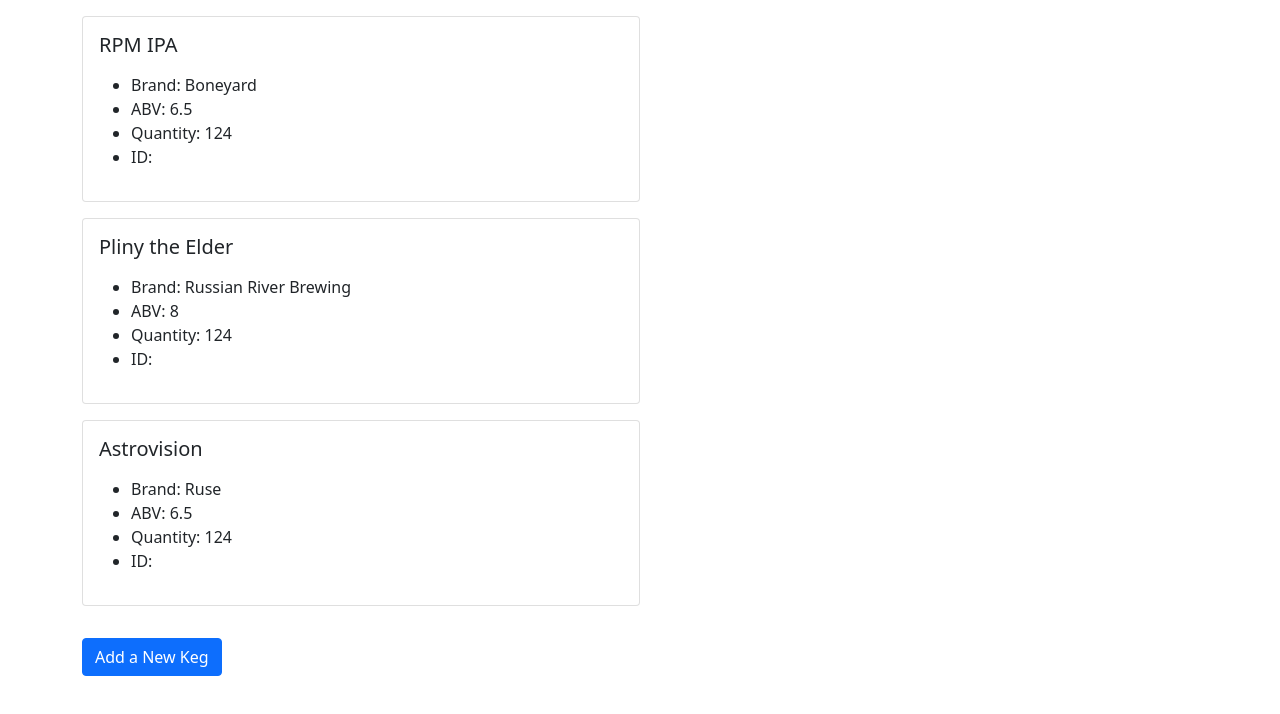
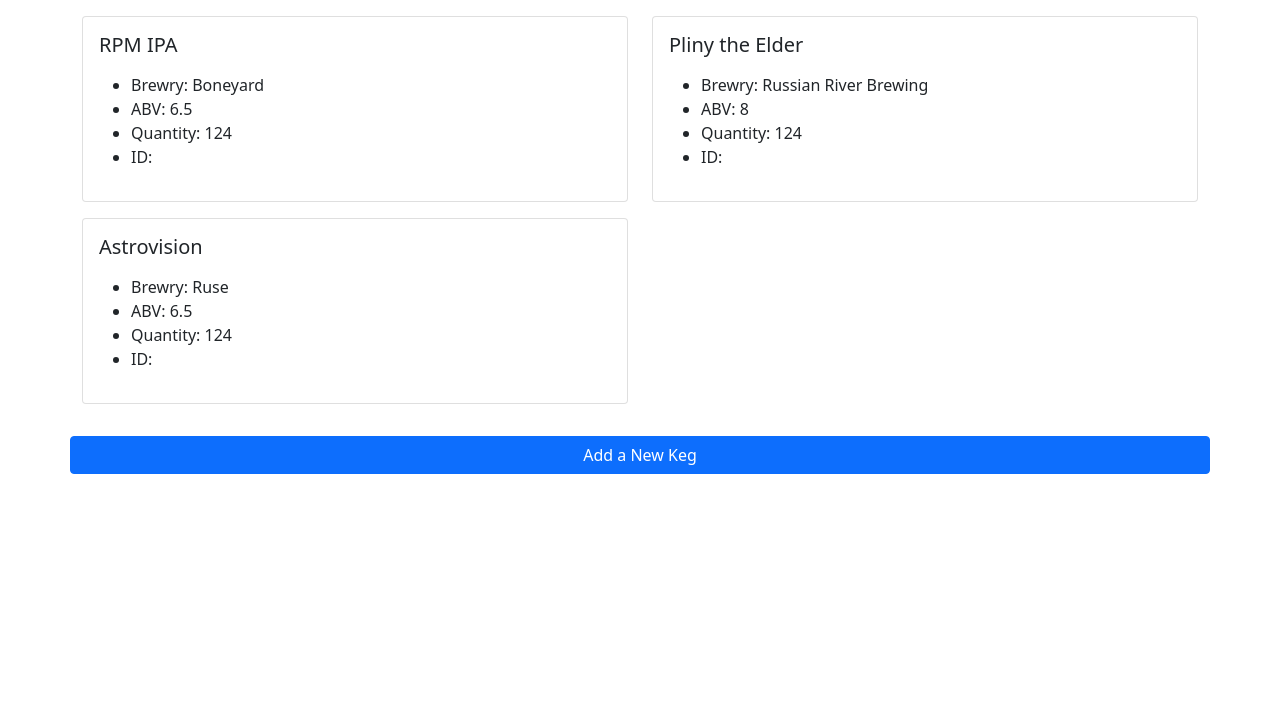
Before and after one commit to mireie/tap-room, a React (Create React App) app: page / in a window 1280 px wide. Shown: the top 714 px of the page. Built offline with nearby package versions, Linux system fonts and the light colour scheme.

Commit message:
update keg

```diff
--- a/src/components/App.js
+++ b/src/components/App.js
@@ -9,9 +9,9 @@
     <React.Fragment>
       <Container className="mt-3">
         <Row>
-          <Col>
+
           <KegControl />
-          </Col>
+
         </Row>
       </Container>
     </React.Fragment>
--- a/src/components/Keg.js
+++ b/src/components/Keg.js
@@ -13,7 +13,7 @@
               {props.description}
             </Card.Text>
             <ul>
-              <li>Brand: {props.brand}</li>
+              <li>Brewry: {props.brand}</li>
               <li>ABV: {props.abv}</li>
               <li>Quantity: {props.qty}</li>
               <li>ID: {props.id}</li>
```
